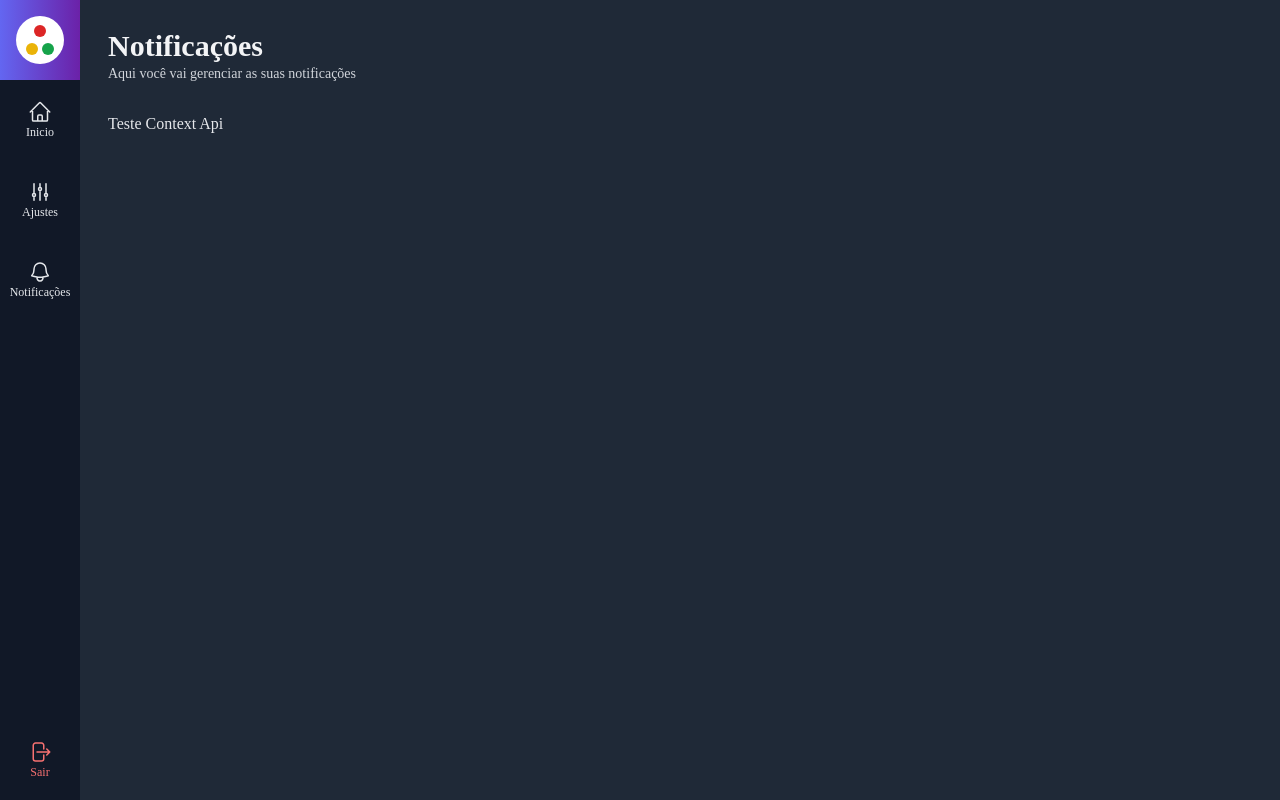
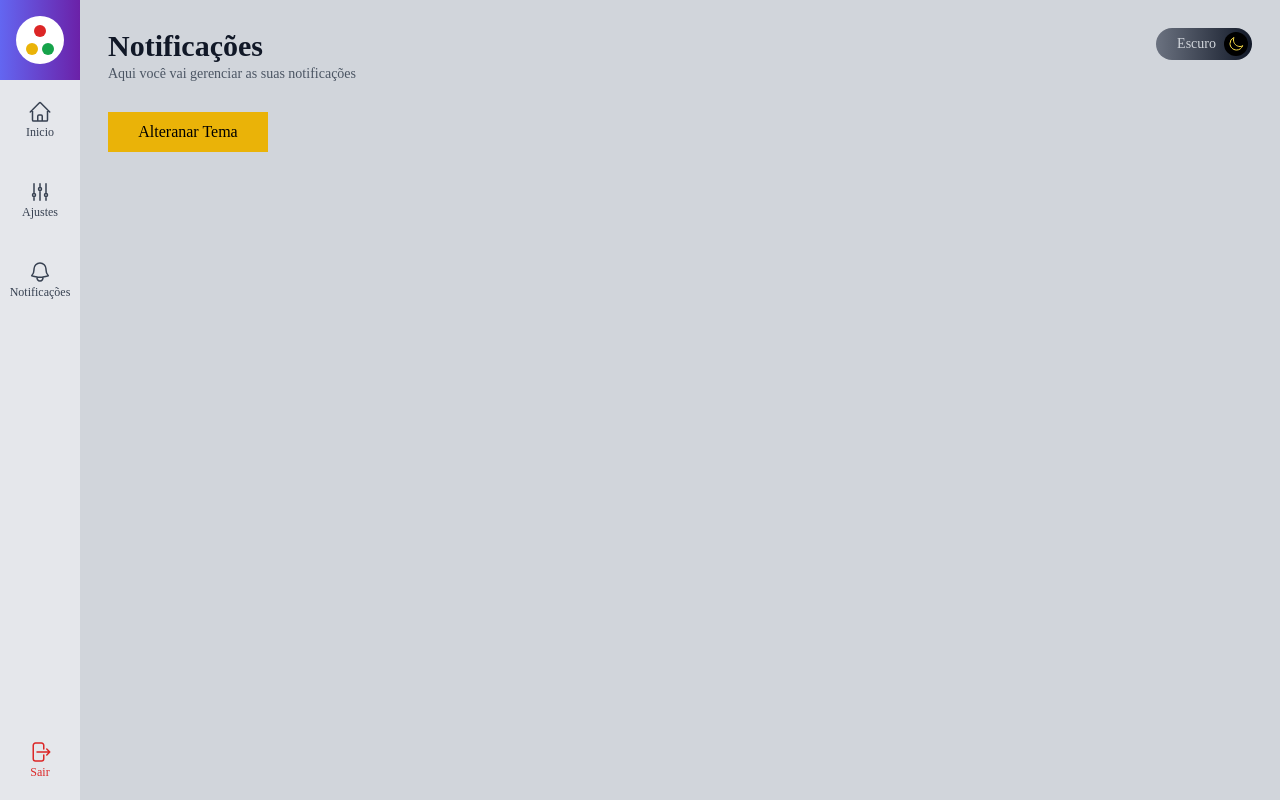
Before and after one commit to ednosmab/admin-template, a Next.js app: page /notificacoes in a window 1280 px wide. Built offline with nearby package versions, Linux system fonts and the light colour scheme.

Commit message:
add button and functionality for dark mode

```diff
--- a/src/components/icons/index.tsx
+++ b/src/components/icons/index.tsx
@@ -22,3 +22,17 @@
         <path strokeLinecap="round" strokeLinejoin="round" d="M15.75 9V5.25A2.25 2.25 0 0 0 13.5 3h-6a2.25 2.25 0 0 0-2.25 2.25v13.5A2.25 2.25 0 0 0 7.5 21h6a2.25 2.25 0 0 0 2.25-2.25V15m3 0 3-3m0 0-3-3m3 3H9" />
     </svg>
 )
+
+export const IconeSol = (tamanho = 6) => (
+    <svg xmlns="http://www.w3.org/2000/svg" fill="none" viewBox="0 0 24 24" strokeWidth={1.5} stroke="currentColor" className={`w-${tamanho} h-${tamanho}`}>
+        <path strokeLinecap="round" strokeLinejoin="round" d="M12 3v2.25m6.364.386-1.591 1.591M21 12h-2.25m-.386 6.364-1.591-1.591M12 18.75V21m-4.773-4.227-1.591 1.591M5.25 12H3m4.227-4.773L5.636 5.636M15.75 12a3.75 3.75 0 1 1-7.5 0 3.75 3.75 0 0 1 7.5 0Z" />
+    </svg>
+
+)
+
+export const IconeLua = (tamanho = 6) => (
+    <svg xmlns="http://www.w3.org/2000/svg" fill="none" viewBox="0 0 24 24" strokeWidth={1.5} stroke="currentColor" className={`w-${tamanho} h-${tamanho}`}>
+        <path strokeLinecap="round" strokeLinejoin="round" d="M21.752 15.002A9.72 9.72 0 0 1 18 15.75c-5.385 0-9.75-4.365-9.75-9.75 0-1.33.266-2.597.748-3.752A9.753 9.753 0 0 0 3 11.25C3 16.635 7.365 21 12.75 21a9.753 9.753 0 0 0 9.002-5.998Z" />
+    </svg>
+
+)
--- /dev/null
+++ b/src/components/template/BotaoAlternarTema.tsx
@@ -0,0 +1,51 @@
+import { IconeSol, IconeLua } from "../icons"
+
+type Tema = string | '' | null | undefined
+interface BotaoAlternarTemaProps {
+    tema: Tema
+    alternarTema?: () => void
+}
+
+export default function BotaoAlternarTema(props: BotaoAlternarTemaProps){
+    return props.tema === 'dark' ? (
+        <div onClick={props.alternarTema} className={`
+            hidden sm:flex items-center cursor-pointer
+            bg-gradient-to-r from-yellow-300 to-yellow-600
+            w-14 lg:w-24 h-8 p-1 rounded-full
+        `}>
+            <div className={`
+                flex items-center justify-center
+                bg-white text-yellow-600
+                w-6 h-6 rounded-full
+            `}>
+                {IconeSol(4)}
+            </div>
+            <div className={`
+                hidden lg:flex items-center ml-4
+                text-white
+            `}>
+                <span className="text-sm">Claro</span>
+            </div>
+        </div>
+    ) : (
+        <div onClick={props.alternarTema} className={`
+            hidden sm:flex items-center justify-end cursor-pointer
+            bg-gradient-to-r from-gray-500 to-gray-900
+            w-14 lg:w-24 h-8 p-1 rounded-full
+        `}>
+            <div className={`
+                hidden lg:flex items-center mr-2
+                text-gray-300
+            `}>
+                <span className="text-sm">Escuro</span>
+            </div>
+            <div className={`
+                flex items-center justify-center
+                bg-black text-yellow-300
+                w-6 h-6 rounded-full
+            `}>
+                {IconeLua(4)}
+            </div>
+        </div>
+    )
+}
--- a/src/components/template/Cabecalho.tsx
+++ b/src/components/template/Cabecalho.tsx
@@ -1,3 +1,5 @@
+import useAppData from "@/data/hook/useAppData";
+import BotaoAlternarTema from "./BotaoAlternarTema";
 import Titulo from "./Titulo";
 
 interface CabecalhoProps {
@@ -7,9 +9,13 @@
 }
 
 export default function Cabecalho (props: CabecalhoProps){
+    const {tema, alternarTema} = useAppData()
     return (
-        <div>
+        <div className={`flex `}>
             <Titulo titulo={props.titulo} subTitulo={props.subTitulo}/>
+            <div className={`flex flex-grow justify-end`}>
+                <BotaoAlternarTema tema={tema} alternarTema={alternarTema}/>
+            </div>
         </div>
     )
 }
--- a/src/components/template/Layout.tsx
+++ b/src/components/template/Layout.tsx
@@ -1,3 +1,4 @@
+import useAppData from "@/data/hook/useAppData";
 import Cabecalho from "./Cabecalho";
 import Conteudo from "./Conteudo";
 import MenuLateral from "./MenuLateral";
@@ -9,8 +10,9 @@
 }
 
 export default function Layout (props: LayoutProps){
+    const {tema} = useAppData()
     return (
-        <div className={`dark flex h-screen w-screen`}>
+        <div className={`${tema} flex h-screen w-screen`}>
             <MenuLateral/>
             <div className={`flex flex-col w-full p-7 bg-gray-300 dark:bg-gray-800`}>
                 <Cabecalho titulo={props.titulo} subTitulo={props.subTitulo}/>
--- a/src/data/context/AppContext.tsx
+++ b/src/data/context/AppContext.tsx
@@ -1,13 +1,25 @@
-import React, { createContext } from "react";
+import React, { createContext, useState } from "react";
 
-const AppContext = createContext({
-    nome: ""
+type Tema = 'dark' | '' | null
+interface AppContextProps{
+    tema?: Tema
+    alternarTema?: () => void
+}
+
+const AppContext = createContext<AppContextProps>({
+    tema: null,
+    alternarTema: () => {}
 })
 
 export function AppProvider(props: React.PropsWithChildren){
+    const [tema, setTema] = useState<Tema>('')
+    function alternarTema(){
+        setTema(tema === '' ? 'dark' : '')
+    }
     return(
         <AppContext.Provider value={{
-            nome: "Teste Context Api"
+            tema,
+            alternarTema
         }}>
             {props.children}
         </AppContext.Provider>
--- a/src/pages/notificacoes.tsx
+++ b/src/pages/notificacoes.tsx
@@ -1,13 +1,12 @@
 import Layout from "@/components/template/Layout";
-import { AppConsumer } from "@/data/context/AppContext";
 import useAppData from "@/data/hook/useAppData";
 
 export default function Notificacoes() {
-  const dados = useAppData()
+  const {alternarTema} = useAppData()
   return (
       <Layout titulo="Notificações"
         subTitulo="Aqui você vai gerenciar as suas notificações">
-        <h3>{dados.nome}</h3>
+        <button onClick={alternarTema} className="h-10 w-40 bg-yellow-500">Alteranar Tema</button>
       </Layout>
   );
 }
--- a/tailwind.config.ts
+++ b/tailwind.config.ts
@@ -5,6 +5,14 @@
     "./src/pages/**/*.{js,ts,jsx,tsx,mdx}",
     "./src/components/**/*.{js,ts,jsx,tsx,mdx}",
     "./src/app/**/*.{js,ts,jsx,tsx,mdx}",
+  ],
+  safelist: [
+    {
+      pattern: /^h-/
+    },
+    {
+      pattern: /^w-/
+    }
   ],
   darkMode: 'class',
   theme: {
```
